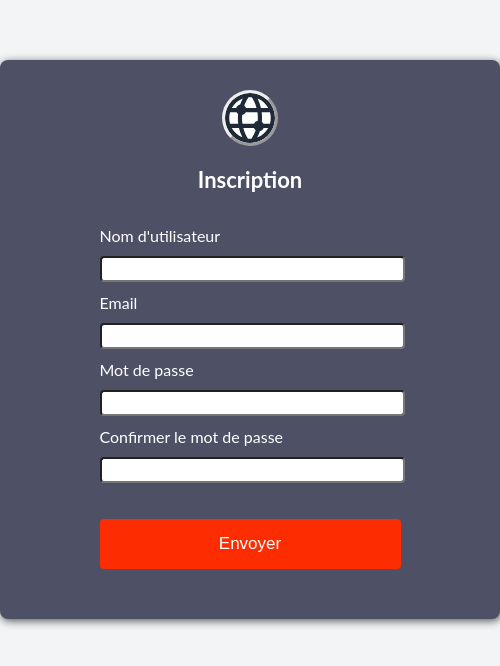
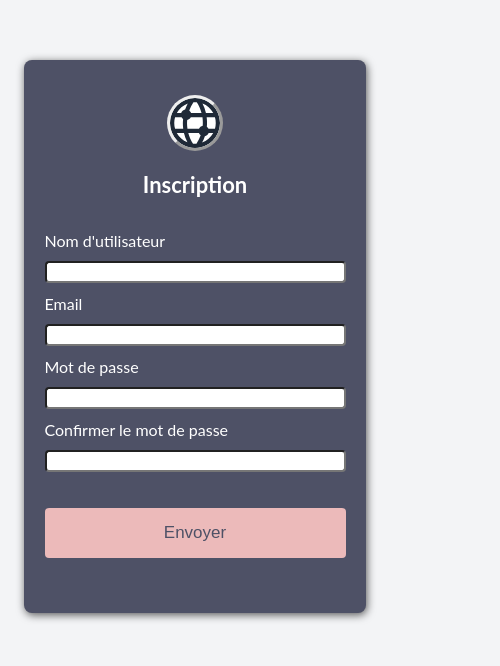
Before and after one commit to ak-code-90/DW_P7_Groupomania, a React (Create React App) app in the folder Front/groupomania/: page /signup in a window 390 px wide. Shown: the top 666 px of the page, 500 px wide, since content can reach past the window. Built offline with nearby package versions, Linux system fonts and the light colour scheme; no server answers.

Commit message:
add meta data + fix accessibility errors + handle responsive on signup and login page

```diff
--- a/Front/groupomania/public/index.html
+++ b/Front/groupomania/public/index.html
@@ -1,5 +1,5 @@
 <!DOCTYPE html>
-<html lang="en">
+<html lang="fr">
   <head>
     <meta charset="utf-8" />
     <link rel="icon" href="/public/favicon.ico" />
@@ -7,11 +7,11 @@
     <meta name="theme-color" content="#000000" />
     <meta
       name="description"
-      content="Web site created using create-react-app"
+      content="Réseau social interne pour les employés de Groupomania"
     />
 
 
-    <title>React App</title>
+    <title>Groupomania</title>
   </head>
   <body>
     <noscript>You need to enable JavaScript to run this app.</noscript>
--- a/Front/groupomania/src/components/LoginCard.jsx
+++ b/Front/groupomania/src/components/LoginCard.jsx
@@ -3,6 +3,7 @@ import { Link } from 'react-router-dom';
 import { useState } from 'react';
 import styled from 'styled-components';
 import axios from 'axios';
+import colors from '../utils/colors';
 
 const StyledCard = styled.main`
   background: #4e5166;
@@ -10,7 +11,9 @@ const StyledCard = styled.main`
   box-shadow: 1px 2px 8px rgba(0, 0, 0, 0.65);
   height: 500px;
   margin: 60px auto 60px auto;
-  width: 500px;
+  padding: 5px;
+  max-width: 500px;
+  width: 85%;
   display: flex;
   flex-direction: column;
   align-items: center;
@@ -88,6 +91,7 @@ const StyledCard = styled.main`
     border-radius: 3px;
     height: 22px;
     width: 100%;
+    box-sizing: border-box;
   }
 
   .form_input_wrapper label {
@@ -109,8 +113,8 @@ const StyledCard = styled.main`
   }
 
   input[type='submit'] {
-    background: #fd2d01;
-    color: white;
+    background: ${colors.primary};
+    color: ${colors.tertiary};
     border: none;
     width: 100%;
     height: 50px;
@@ -120,7 +124,7 @@ const StyledCard = styled.main`
   }
 
   input[type='submit']:hover {
-    box-shadow: 0px 1px 7px #fd2d01;
+    box-shadow: 0px 1px 7px ${colors.primary};
   }
 
   span {
--- a/Front/groupomania/src/components/PostBox.jsx
+++ b/Front/groupomania/src/components/PostBox.jsx
@@ -86,7 +86,7 @@ const StyledPostWapper = styled.div`
   .updatePost {
     position: absolute;
     right: 0px;
-    background: #fff;
+    background: ${colors.primary};
     color: ${colors.tertiary};
     border: none;
     width: 100px;
@@ -395,6 +395,9 @@ const StyledCommentsWrapper = styled.div`
     cursor: pointer;
     font-size: 17px;
     border-radius: 8px;
+    :hover {
+      box-shadow: 0px 1px 7px #ecbaba;
+    }
   }
 `;
 
@@ -510,7 +513,11 @@ const PostBox = () => {
       <StyledPostWapper>
         <div className="iconWrapper">
           {post.userPic ? (
-            <img className="userPic" src={post.userPic} alt=" " />
+            <img
+              className="userPic"
+              src={post.userPic}
+              alt="profil utilisateur"
+            />
           ) : (
             <FontAwesomeIcon className="userIconImg" icon={faUser} />
           )}
@@ -520,6 +527,9 @@ const PostBox = () => {
               onClick={() => {
                 HandleALike(post.id);
               }}
+              aria-label={
+                likedPosts.includes(post.id) ? "j'aime" : "Je n'aime plus" // définition de l'aria label en fonction de si l'utilisateur à déja liké ou non
+              }
               className={
                 likedPosts.includes(post.id) // Si l'utilisateur a déjà liké, on affiche un coeur rouge, sinon un coeur blanc
                   ? 'heartIconBtn_liked'
@@ -652,6 +662,7 @@ const PostBox = () => {
         <FontAwesomeIcon className="userIconImg" icon={faUser} />
         <input
           type="textarea"
+          aria-label="rédiger un commentaire"
           placeholder="Ajouter un commentaire..."
           className="commentsTextarea"
         />
--- a/Front/groupomania/src/components/Signup.jsx
+++ b/Front/groupomania/src/components/Signup.jsx
@@ -3,6 +3,7 @@ import { Link } from 'react-router-dom';
 import styled from 'styled-components';
 import iconLight from '../assets/logo-icon.svg';
 import { useState } from 'react';
+import colors from '../utils/colors';
 
 const StyledSignup = styled.main`
   background: #4e5166;
@@ -10,11 +11,13 @@ const StyledSignup = styled.main`
   box-shadow: 1px 2px 8px rgba(0, 0, 0, 0.65);
   height: auto;
   margin: 60px auto 60px auto;
-  width: 500px;
+  max-width: 500px;
+  width: 85%;
   display: flex;
   flex-direction: column;
   align-items: center;
   text-align: center;
+  padding: 5px;
 
   .firstLink {
     display: flex;
@@ -72,6 +75,7 @@ const StyledSignup = styled.main`
     border-radius: 4px;
     height: 22px;
     width: 100%;
+    box-sizing: border-box;
   }
 
   .form_input_wrapper label {
@@ -92,8 +96,8 @@ const StyledSignup = styled.main`
   }
 
   input[type='submit'] {
-    background: #fd2d01;
-    color: white;
+    background: ${colors.primary};
+    color: ${colors.tertiary};
     border: none;
     width: 100%;
     height: 50px;
@@ -103,7 +107,7 @@ const StyledSignup = styled.main`
   }
 
   input[type='submit']:hover {
-    box-shadow: 0px 1px 7px #fd2d01;
+    box-shadow: 0px 1px 7px ${colors.primary};
   }
 
   span {
@@ -123,7 +127,6 @@ const Signup = () => {
     /^(?=.*[a-z])(?=.*[A-Z])(?=.*[0-9])(?=.*[-_+&€/()|{}~:!,?.@#\($%\^&\*])(?=.{8,})/;
 
   const handleSubmit = (event) => {
-    event.preventDefault();
     let userData = {};
     userData = {
       username: usernameVal,
@@ -161,6 +164,7 @@ const Signup = () => {
         );
         psw.reportValidity(); //permet d'afficher le message d'erreur custom
       } else {
+        e.preventDefault();
         handleSubmit();
       }
     } else {
@@ -214,12 +218,12 @@ const Signup = () => {
               required
               size="35"
             />
-            <label htmlFor="password">Confirmer le mot de passe</label>
+            <label htmlFor="psw2">Confirmer le mot de passe</label>
             <input
               onChange={(e) => setPassword2(e.target.value)}
               type="password"
               id="psw2"
-              name="password"
+              name="psw2"
               required
               size="35"
             />
--- a/Front/groupomania/src/components/WriteSome.jsx
+++ b/Front/groupomania/src/components/WriteSome.jsx
@@ -76,7 +76,7 @@ const StyledWrapper = styled.div`
   }
 
   input[type='submit']:hover {
-    box-shadow: 0px 1px 7px #fd2d01;
+    box-shadow: 0px 1px 7px #ecbaba;
   }
 
   #file-input {
@@ -146,6 +146,7 @@ const WriteSome = () => {
         <textarea
           onChange={(e) => setPostTxt(e.target.value)}
           placeholder="Écrivez quelque chose..."
+          aria-label="rédiger un post"
           name="postText"
           id=""
           className="postForm__textarea"
@@ -155,9 +156,17 @@ const WriteSome = () => {
         <div className="iconsSubmitWrapper">
           <div className="iconWrapper">
             <label htmlFor="file-input">
-              <FontAwesomeIcon className="imgIcon" icon={faImage} />
+              <FontAwesomeIcon
+                aria-label="poster une image"
+                className="imgIcon"
+                icon={faImage}
+              />
               {postImg.name}
-              <FontAwesomeIcon className="imgIcon" icon={faFaceGrin} />
+              <FontAwesomeIcon
+                // aria-label="poster une image"
+                className="imgIcon"
+                icon={faFaceGrin}
+              />
             </label>
             <input
               onChange={(e) => setPostImg(e.target.files[0])}
--- a/Front/groupomania/src/utils/colors.jsx
+++ b/Front/groupomania/src/utils/colors.jsx
@@ -1,5 +1,5 @@
 const colors = {
-  primary: '#F1A9A0',
+  primary: '#ecbaba',
   secondary: '#FFD7D7',
   tertiary: '#4E5166',
 };
```
